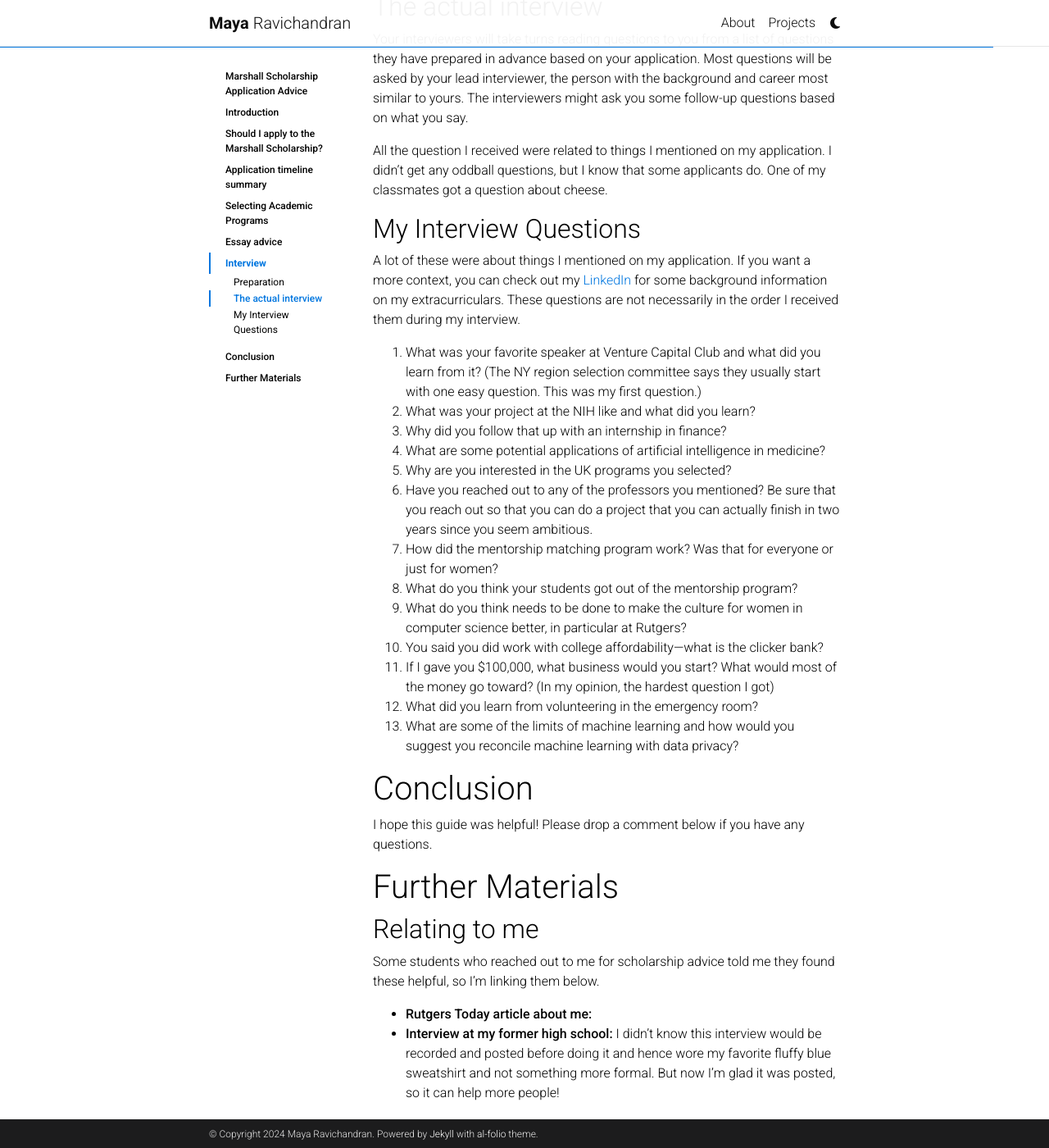
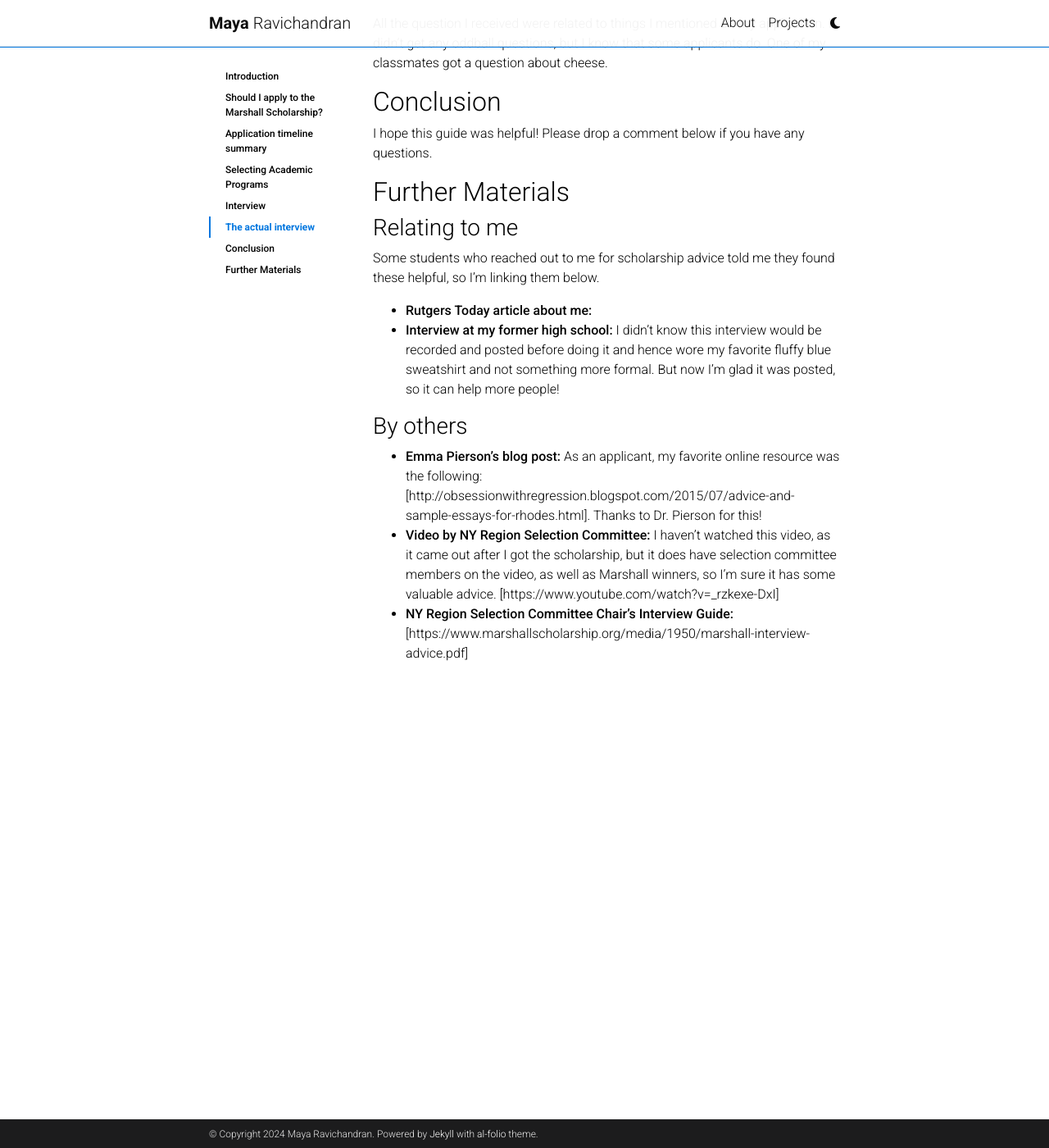
Before and after one commit to maravichandran/maravichandran.github.io, a Jekyll site: the page built from _posts/2024-01-15-Marshall_Advice.md, in a window 1280 px wide and 1400 px high, scrolled down 6371 px. Shown: the whole window at 82% size. Built offline with Jekyll 4.4.1, drawn with Linux system fonts in a browser that asks for light colours; comment, search, counter and statistics services are not loaded; a style sheet for code colours, icons or effects is not loaded; some of the changed text lies outside the part shown.

Commit message:
update resume

```diff
--- a/_config.yml
+++ b/_config.yml
@@ -120,7 +120,7 @@
 # -----------------------------------------------------------------------------
 
 blog_name: Maya's Blog # blog_name will be displayed in your blog page
-blog_description: Notes that may be helpful to others # a simple whitespace theme for academics
+blog_description: 😊 # a simple whitespace theme for academics
 permalink: /blog/:year/:title/
 
 # Pagination
--- a/_posts/2024-01-15-Marshall_Advice.md
+++ b/_posts/2024-01-15-Marshall_Advice.md
@@ -11,14 +11,14 @@
   sidebar: left
 ---
 
-# Introduction
+## Introduction
 
-## Why have I written this guide?
+### Why have I written this guide?
 I am Maya, a 2021 Marshall Scholar. I completed the MSc in Advanced Computer Science at Oxford and the MPhil in Therapeutic Sciences at Cambridge during my time in the UK. I was only the second Marshall Scholar from my undergrad university (Rutgers), and didn't know any Marshall Scholars at the time of applying, although I did receive invaluable advice from my university's very experienced fellowship director. Through this guide, I would like to help students, regardless of their institution or connections, understand the process and put forward their best application.
 
-# Should I apply to the Marshall Scholarship?
+## Should I apply to the Marshall Scholarship?
 
-## What is it like to be a Marshall Scholar?
+### What is it like to be a Marshall Scholar?
 
 Overall, my time in the UK was the best two years of my life so far!
 
@@ -30,7 +30,7 @@
 
 The UK is a gorgeous country to live in and explore as well. So far, I’ve been able to travel to London, Bath, Wales, Cambridge, the Cotswolds, and Stratford-upon-Avon. In non-COVID times, Europe is only a stone’s throw away. There’s so much to see here, and though I love my home of New Jersey, the UK feels way more exciting...
 
-## Reasons to apply
+### Reasons to apply
 
 - The academic programs at the UK universities interest you.
 - You want to be in a lifelong community of amazing people (the Marshall community).
@@ -38,12 +38,12 @@
 - You would like to explore the UK.
 - You want the resume boost the Marshall Scholarship will provide. (This reason may be less wholesome than the others, but I would remiss to neglect it!)
 
-## Reasons not to apply
+### Reasons not to apply
 
 - You only care about the prestige of the scholarship, and would be unhappy living and studying in the UK for two years.
 - You don’t meet the eligibility requirements (US citizen, 3.7 GPA minimum, etc.) Check the website to confirm your eligibility.
 
-## Is the Marshall Scholarship worth the time opportunity cost?
+### Is the Marshall Scholarship worth the time opportunity cost?
 
 While you won’t be spending any money to do the Marshall Scholarship, as it covers full educational and living expenses, you could be doing something else with the time you spend studying in the UK, such as working or attending a US medical school or PhD program. Time not working results in lost salary, which is something not many talk about, but which could be worth even more than the cash value of the scholarship (around £38,000 a year, or $105,000 for two years).
 
@@ -65,7 +65,7 @@
 
 Finally, this is probably obvious, but don’t put all your eggs in one basket and only apply to ultra-selective fellowships like the Marshall and Rhodes. Apply to other things simultaneously, be they jobs or other graduate programs. Even if you are rejected from all the fellowships, you still want to have an opportunity in hand that excites you.
 
-# Application timeline summary
+## Application timeline summary
 1. Institutional nomination
     1. Varies by school. Mine was in August-September. Some schools with more formal processes might be much earlier. Check the website or email your fellowship office if in doubt.
 2. Recommendation letters
@@ -89,21 +89,23 @@
 10. Move to UK!
     1. September!
 
-# Selecting Academic Programs
+## Selecting Academic Programs
 
-## Narrowing down programs
+### Narrowing down programs
 
 A good starting point could be to go on a university ranking site such as Times Higher Education and look into the programs at the top-ranked universities for your field of study—this is what I did. You could also ask professors in your field for advice on which programs in the UK are the best for research.
 
-## Things I wish I knew about: PhD/DPhil and MRes
-### Doing a PhD in the UK
+### Things I wish I knew about: PhD/DPhil and MRes
+
+**Doing a PhD in the UK**
+
 The standard length for a PhD in the UK is three years, although it's common for it to take four years, and it can occcasionally take as little as two years. This is in contrast to the standard length of a US PhD, at six years.
 
-## What should you look for in a program?
+### What should you look for in a program?
 
 My personal opinion is that the Oxbridge experience is so amazing and unique, and that every Marshall should try to do at least one year at Oxbridge.
 
-## Logistics/Strategy
+### Logistics/Strategy
 
 There are restrictions for applying to programs in the “Golden Triangle”: Oxford, Cambridge, and London. ****As of the 2020 application cycle, applicants for the two-year scholarship could not apply to two different one-year programs in the Golden Triangle, but they could apply to do a single, mutl-year program at any of these schools. On my own application, I proposed doing the MSc in Advanced Computer Science at Oxford and the MSc in Bioinformatics at University of Edinburgh. Both universities and programs had plenty of resources that aligned with my academic and career interests.
 
@@ -112,13 +114,13 @@
 My fellowship adviser suggested that it was strategic to put schools on your application outside of the Golden Triangle since Marshall wants to spread the scholars throughout the country. Given that Oxbridge gets the biggest Marshall cohorts, I don’t think it’s necessary, but it might help. Don’t put down a school you don’t actually want to go to, though.
 
 
-## After you win
+### After you win
 
 After you win and begin the scholarship, the choices you wrote on your application are not set in stone. You can change your first-year institution or program by submitting a request to the Marshall administration. Some students in my class changed universities or changed from a Master’s to a PhD/DPhil. Also, once accepted to the scholarship, you need to apply to your first-year institution formally, and while your the chances of your acceptance are high, it is not guaranteed. If you are not accepted, you will need to keep applying to different UK programs until one accepts you.
 
 While there is a restriction on the scholarship application for proposing two programs in the Golden Triangle, no such restriction exists once you are actually doing your Marshall, and you can complete, for example, one year at Oxford and one at Cambridge. You would just need to get this change pre-approved by the Marshall Commission. Indeed, any change from your application’s proposed program would need to be approved, even if it’s at the same university but a different degree. These approvals are not difficult to get though, as long as you’re studying a similar field to what you wrote in your application.
 
-# Essay advice
+### Essay advice
 
 The Marshall application is long and intimidating, so it’s best to start well in advance and take it slowly. I started around a month before the deadline at the end of September, but I’d advise starting earlier. I didn’t work on much else during that month besides the essays.
 
@@ -126,29 +128,29 @@
 
 For all the essays, I advise telling your authentic story and writing as clearly as possible. More specific tips for each essay are below.
 
-## Personal Statement
+### Personal Statement
 
 One website with fellowship application advice asserts that the personal statement must be like an opera. I’m sure a dramatic, creative personal statement would make an impression and could be very effective, but your statement doesn’t need to be like that. Mine was to-the-point, with no drama, dialogue, or vivid anecdotes. There is no need to tell a heart-wrenching story of hardship. Just convey your authentic truth.
 
-## Proposed Program of Study
+### Proposed Program of Study
 
 I didn’t reach out to potential research supervisors before applying or before my interview, but I was asked in my interview if I did, and said no. Because of that, I think it probably would help if you did reach out to professors, but it’s certainly not a requirement to.
 
-## Ambassadorial Potential
+### Ambassadorial Potential
 
 This one was the hardest for me.
 
 Some people may have studied or worked in the UK before, perhaps on an internship or study abroad, but you don’t need to have done so—I didn’t.
 
-## Future Career Goals
+### Future Career Goals
 
 For this essay, and in life, think big!
 
-# Interview
+## Interview
 
 Congratulations, you’ve been selected for an interview! This alone is an honor you can put on your CV (”Marshall Scholarship Finalist”).
 
-## Preparation
+### Preparation
 
 Apparently other schools have banks of past Marshall interview questions, but I had access to nothing of the sort. As per usual, the only past questions I had access to were the ones on Emma Pierson’s blog. I’ve shared mine below to add to the bank of available questions.
 
@@ -162,39 +164,22 @@
 
 All the question I received were related to things I mentioned on my application. I didn’t get any oddball questions, but I know that some applicants do. One of my classmates got a question about cheese.
 
-## My Interview Questions
 
-A lot of these were about things I mentioned on my application. If you want a more context, you can check out my [LinkedIn](https://www.linkedin.com/in/maya-ravichandran/) for some background information on my extracurriculars. These questions are not necessarily in the order I received them during my interview.
-
-1. What was your favorite speaker at Venture Capital Club and what did you learn from it? (The NY region selection committee says they usually start with one easy question. This was my first question.)
-2. What was your project at the NIH like and what did you learn?
-3. Why did you follow that up with an internship in finance?
-4. What are some potential applications of artificial intelligence in medicine?
-5. Why are you interested in the UK programs you selected?
-6. Have you reached out to any of the professors you mentioned? Be sure that you reach out so that you can do a project that you can actually finish in two years since you seem ambitious.
-7. How did the mentorship matching program work? Was that for everyone or just for women?
-8. What do you think your students got out of the mentorship program?
-9. What do you think needs to be done to make the culture for women in computer science better, in particular at Rutgers?
-10. You said you did work with college affordability—what is the clicker bank?
-11. If I gave you $100,000, what business would you start? What would most of the money go toward? (In my opinion, the hardest question I got)
-12. What did you learn from volunteering in the emergency room?
-13. What are some of the limits of machine learning and how would you suggest you reconcile machine learning with data privacy?
-
-# Conclusion
+## Conclusion
 
 I hope this guide was helpful! Please drop a comment below if you have any questions.
 
-# Further Materials
+## Further Materials
 
-## Relating to me
+### Relating to me
 
 Some students who reached out to me for scholarship advice told me they found these helpful, so I’m linking them below.
 
 - **Rutgers Today article about me:**
 - **Interview at my former high school:** I didn’t know this interview would be recorded and posted before doing it and hence wore my favorite fluffy blue sweatshirt and not something more formal. But now I’m glad it was posted, so it can help more people!
 
-## By others
+### By others
 
-- **Emma Pierson’s blog post:** As an applicant, my favorite online resource was the following: http://obsessionwithregression.blogspot.com/2015/07/advice-and-sample-essays-for-rhodes.html. Thanks to Dr. Pierson for this!
-- **Video by NY Region Selection Committee:** I haven’t watched this video, as it came out after I got the scholarship, but it does have selection committee members on the video, as well as Marshall winners, so I’m sure it has some valuable advice. https://www.youtube.com/watch?v=_rzkexe-DxI
-- **NY Region Selection Committee Chair’s Interview Guide:** https://www.marshallscholarship.org/media/1950/marshall-interview-advice.pdf
+- **Emma Pierson’s blog post:** As an applicant, my favorite online resource was the following: [http://obsessionwithregression.blogspot.com/2015/07/advice-and-sample-essays-for-rhodes.html]. Thanks to Dr. Pierson for this!
+- **Video by NY Region Selection Committee:** I haven’t watched this video, as it came out after I got the scholarship, but it does have selection committee members on the video, as well as Marshall winners, so I’m sure it has some valuable advice. [https://www.youtube.com/watch?v=_rzkexe-DxI]
+- **NY Region Selection Committee Chair’s Interview Guide:** [https://www.marshallscholarship.org/media/1950/marshall-interview-advice.pdf]
```
Also changed, not shown: 1 other file.
